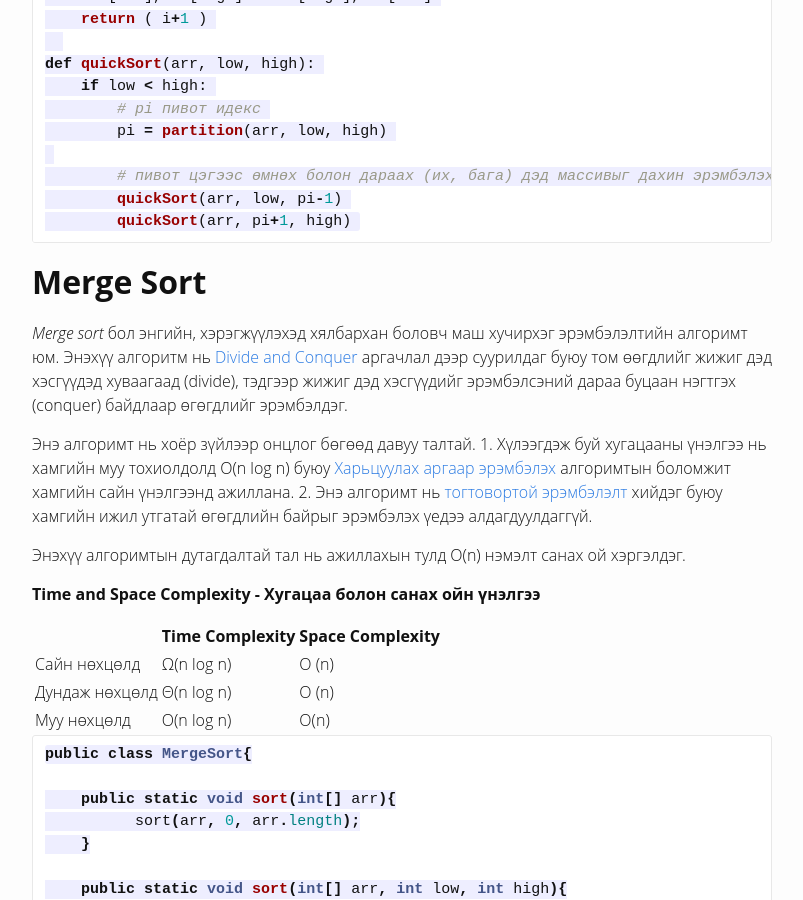
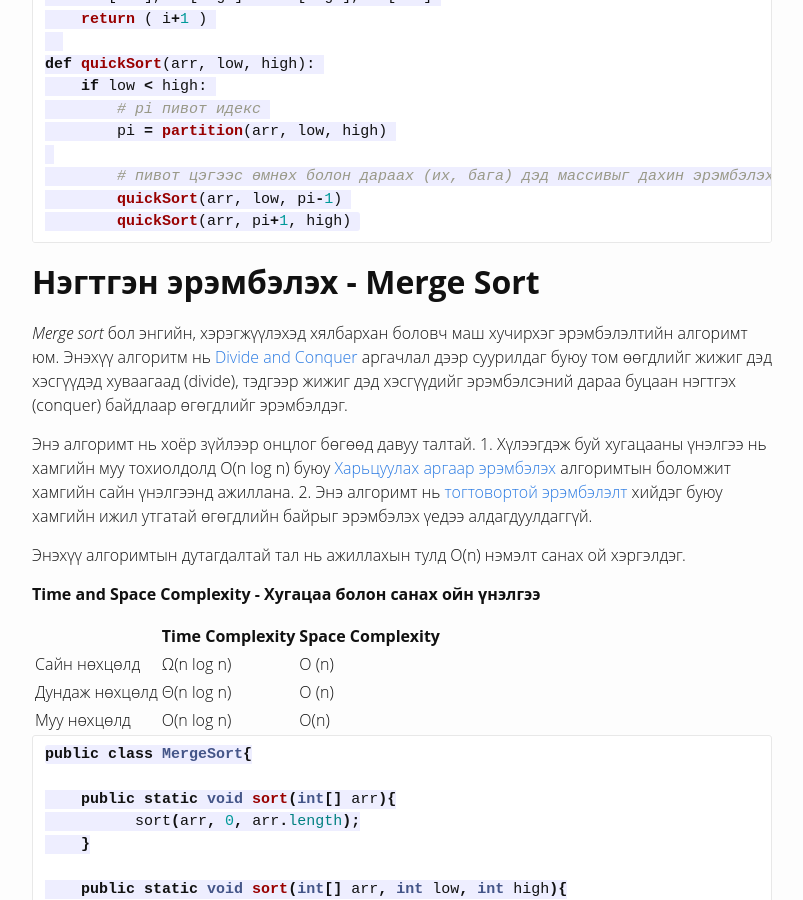
Before and after one commit to MITPU/informatics, a Jekyll site: the page built from _posts/2019-11-26-sort.markdown, in a window 1280 px wide and 900 px high, scrolled down 1799 px. Shown: the whole window, without its empty margins (238-1041 px from the left). Built offline with Jekyll 4.4.1, drawn with Linux system fonts in a browser that asks for light colours.

Commit message:
Гарчиг дээр монгол орчуулга нэмэв

````diff
--- a/_posts/2019-11-26-sort.markdown
+++ b/_posts/2019-11-26-sort.markdown
@@ -79,7 +79,7 @@ def quickSort(arr, low, high):
         quickSort(arr, pi+1, high)
 ```
 
-## **Merge Sort**
+## **Нэгтгэн эрэмбэлэх - Merge Sort**
 *Merge sort* бол энгийн, хэрэгжүүлэхэд хялбархан боловч маш хучирхэг эрэмбэлэлтийн алгоримт юм. Энэхүү алгоритм нь [Divide and Conquer][Divide and Conquer] аргачлал дээр суурилдаг буюу том өөгдлийг жижиг дэд хэсгүүдэд хуваагаад (divide), тэдгээр жижиг дэд хэсгүүдийг эрэмбэлсэний дараа буцаан нэгтгэх (conquer) байдлаар өгөгдлийг эрэмбэлдэг.
 
 Энэ алгоримт нь хоёр зүйлээр онцлог бөгөөд давуу талтай. 1. Хүлээгдэж буй хугацааны үнэлгээ нь хамгийн муу тохиолдолд O(n log n) буюу [Харьцуулах аргаар эрэмбэлэх](https://en.wikipedia.org/wiki/Comparison_sort) алгоримтын боломжит хамгийн сайн үнэлгээнд ажиллана. 2. Энэ алгоримт нь [тогтовортой эрэмбэлэлт](https://en.wikipedia.org/wiki/Sorting_algorithm#Stability) хийдэг буюу хамгийн ижил утгатай өгөгдлийн байрыг эрэмбэлэх үедээ алдагдуулдаггүй.
````
